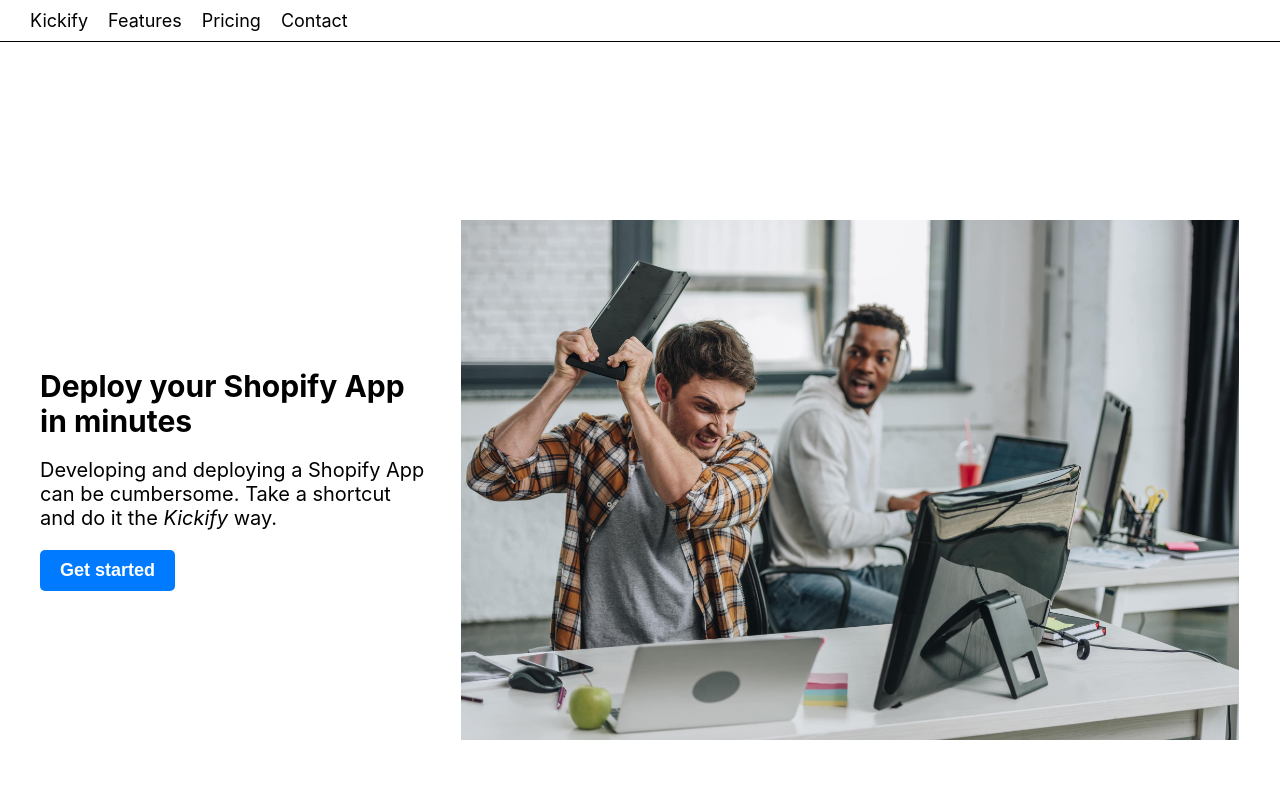
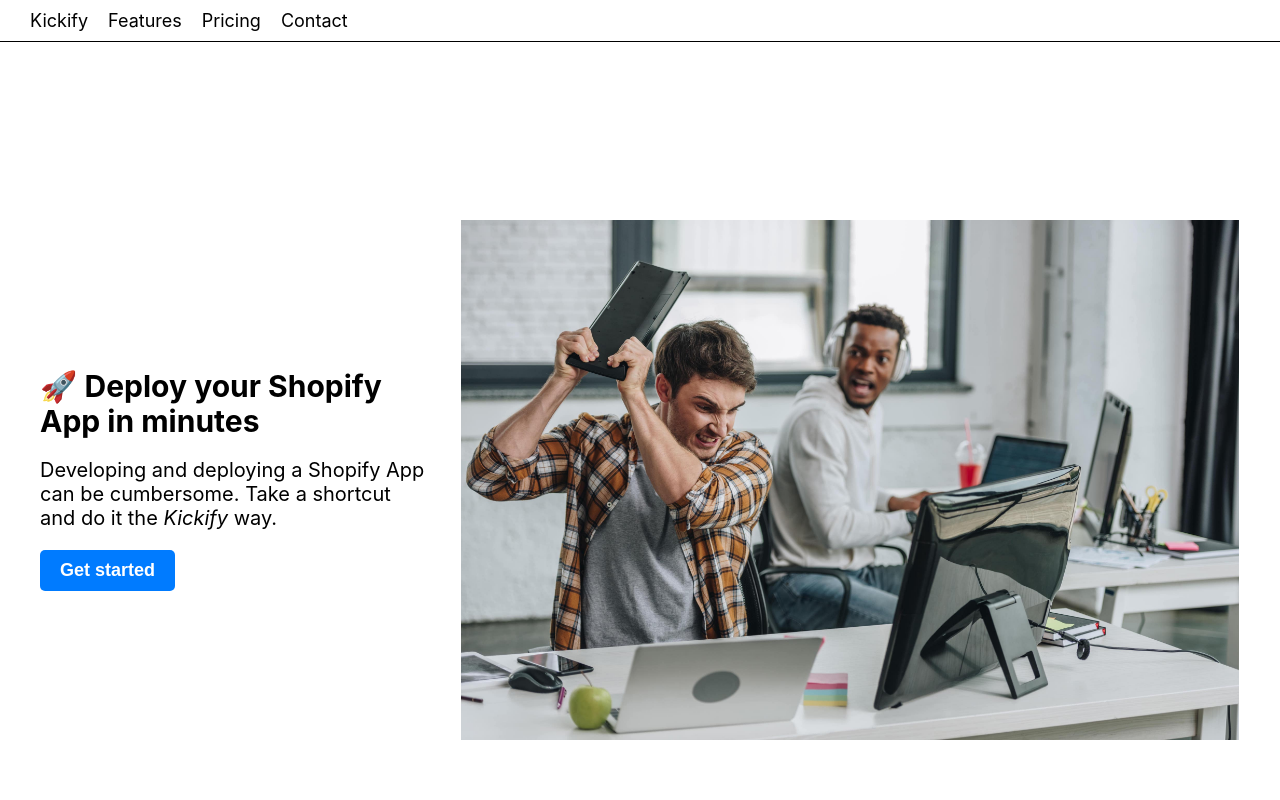
Before and after one commit to Bettelstab/kickify-io, a Next.js app: page / in a window 1280 px wide. Shown: the top 800 px of the page. Built offline with nearby package versions, Linux system fonts and the light colour scheme.

Commit message:
Add rocket emoji to hero

```diff
--- a/pages/home/Hero.tsx
+++ b/pages/home/Hero.tsx
@@ -7,7 +7,7 @@ export default function Hero() {
   return (
     <div className={styles.hero}>
       <div className={styles.textContainer}>
-        <h1 className={styles.title}>Deploy your Shopify App in minutes</h1>
+        <h1 className={styles.title}>🚀 Deploy your Shopify App in minutes</h1>
         <p className={styles.description}>
           Developing and deploying a Shopify App can be cumbersome. Take a
           shortcut and do it the <em>Kickify</em> way.
```
